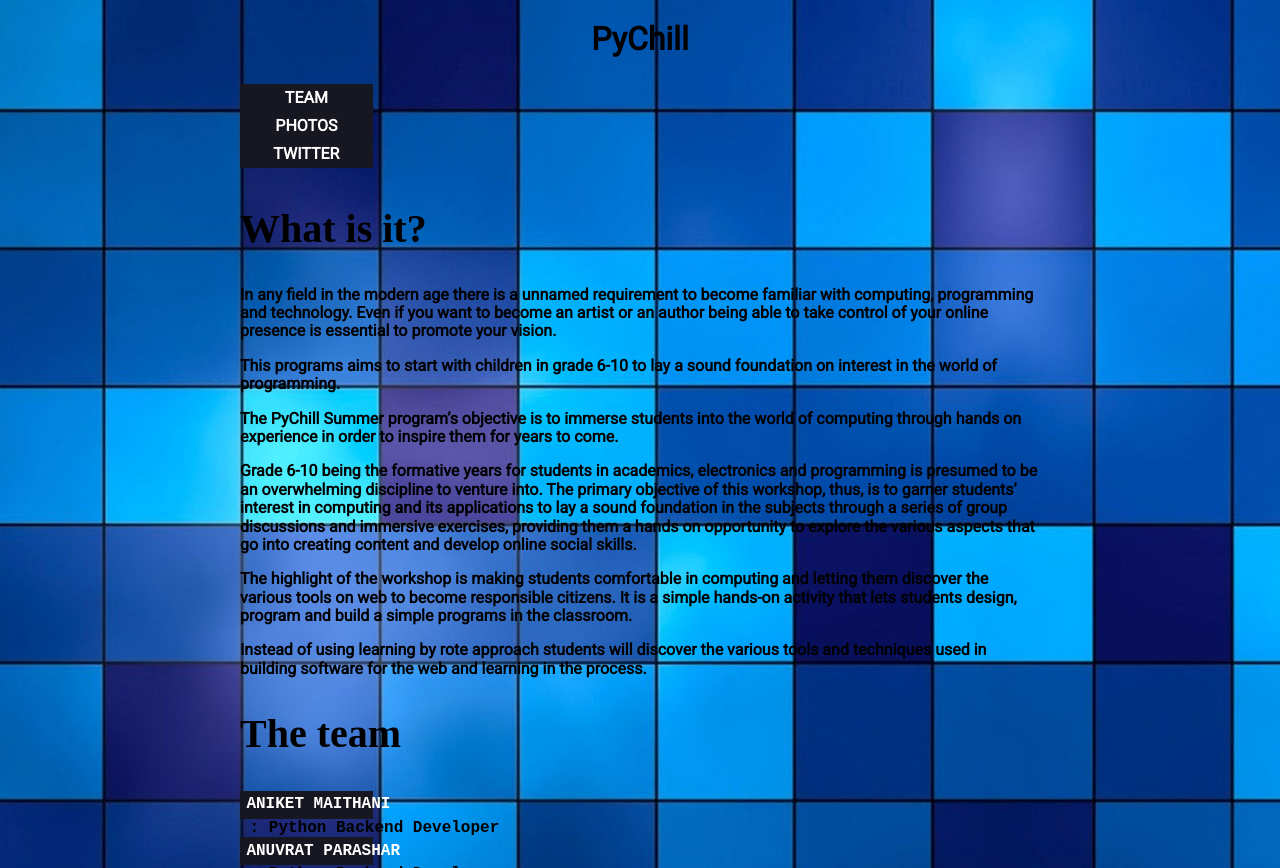
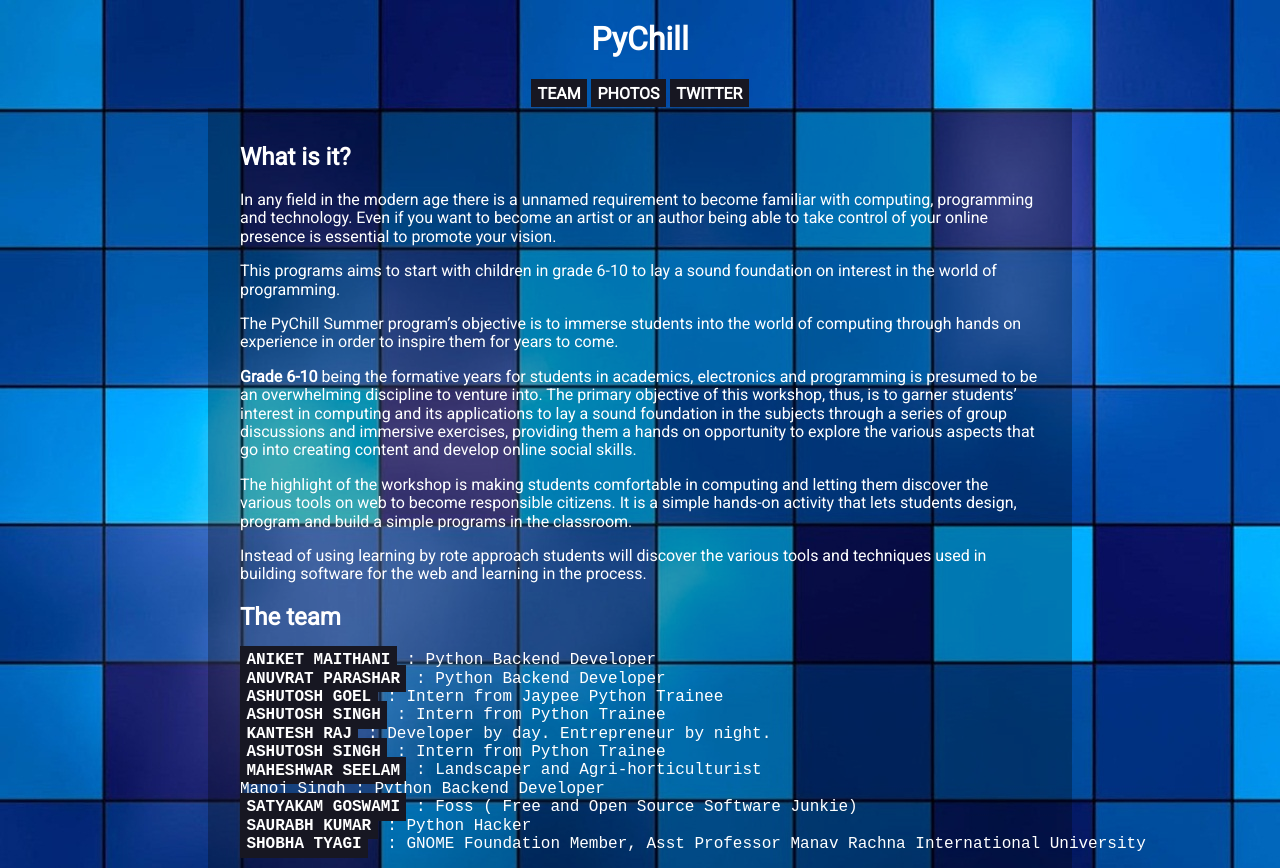
Before and after one commit to fossevents/pychill, a plain HTML site: page index.html in a window 1280 px wide. Shown: the top 868 px of the page. Drawn offline with nearby package versions, Linux system fonts and the light colour scheme.

Commit message:
chore(style): make minor adjustments to styles

```diff
--- a/index.html
+++ b/index.html
@@ -3,16 +3,18 @@
 <head>
     <meta charset="UTF-8">
     <title>PyChill</title>
-    <link type="text/css" rel="stylesheet" href="stylesheet.css"/>
     <link rel="stylesheet" href="https://cdnjs.cloudflare.com/ajax/libs/normalize/3.0.3/normalize.min.css">
     <link href='https://fonts.googleapis.com/css?family=Roboto' rel='stylesheet' type='text/css'>
+    <link type="text/css" rel="stylesheet" href="stylesheet.css"/>
     <style>
         body {
             font-family: 'Roboto', sans-serif;
+        }
+        .main {
             max-width: 800px;
+            padding: 1em 2em 2em 2em;
             margin: 0 auto;
-            padding-left: 2em;
-            padding-right: 2em;
+            background-color: rgba(0, 0, 0, 0.3);
         }
         .title, .nav {
             text-align: center;
@@ -23,12 +25,13 @@
 <h1 class="title">PyChill</h1>
  <div id="top">
  <ul>
-
-	<li> <a href="#team">Team</a> </li>
+	<li><a href="#team">Team</a></li>
 	<li><a href="https://www.dropbox.com/sh/z2r2rcl86m7uq0i/AADcBJ6L8vk8fAPE1yRaAe8ca?dl=0">Photos</a> </li>
 	<li> <a href="https://twitter.com/search?q=%23pychill">Twitter</a> </li>
 </ul>
 </div>
+
+<div class="main">
 
 <h2>What is it?</h2>
 
@@ -77,6 +80,6 @@ Manoj Singh : Python Backend Developer
 <h2>Links</h2>
 <a href="https://github.com/fossevents/pychill/">Contribute to this website</a>
 </section>
-
+</div> <!-- .main -->
 </body>
 </html>
--- a/stylesheet.css
+++ b/stylesheet.css
@@ -1,57 +1,29 @@
-body{
+body {
     background-image: url("background4.jpg");
-
-	font-weight: bold;
-
+    color: white;
 }
-
-p{
-	font-weight: bold;
+a {
+    text-decoration: none;
 }
-
-h2{
-	font-size: 40px;
-	font-family: serif;
-	font-style: normal;
-
-}
-
-
-}
-
-a{
-	text-decoration: none;
-
-}
-
-body{
-	text-align: left;
-
-}
-
-h1{
+h1 {
     text-align: center;
 }
-div#top{
-
+div#top {
     margin: 0;
     padding: .3em 0 .3em 0;
-
     width: 100%;
     text-align: center;
-
 }
 ul {
     list-style-type: none;
     margin: 0;
     padding: 10;
 }
-a:link, a:visited {
-    display: block;
+a:link,
+a:visited {
     font-weight: bold;
     color: #FFFFFF;
     background-color: #171722;
-    width: 120px;
     text-align: center;
     padding: 4px;
     text-decoration: none;
@@ -59,16 +31,15 @@ a:link, a:visited {
     margin: 0;
     padding: .3em .4em .3em .4em;
 }
-
-a:hover, a:active {
+a:hover,
+a:active {
     background-color: #4d4d70;
-    margin: 0;
     padding: .3em .4em .3em .4em;
 }
 div#top ul li {
     margin: 0;
     padding: 0;
-   display: inline;
+    display: inline-block;
 }
 div#top ul {
     list-style: none;
```
Lines whose indentation alone changed are shown as unchanged.
